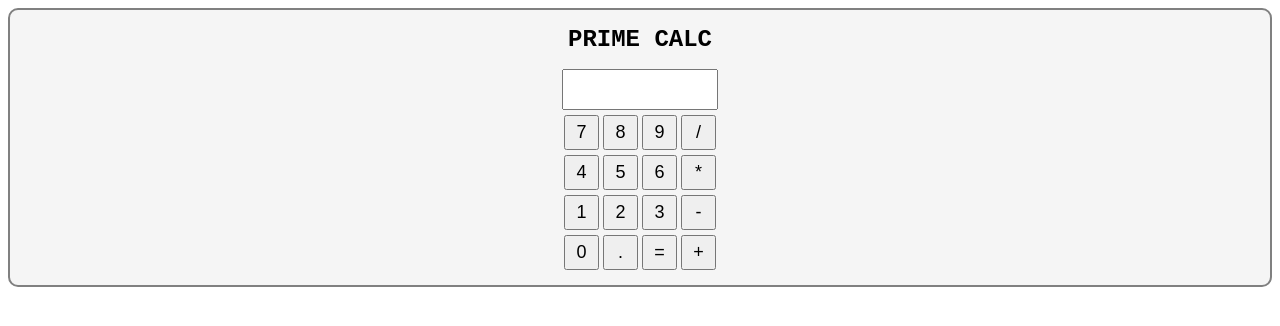
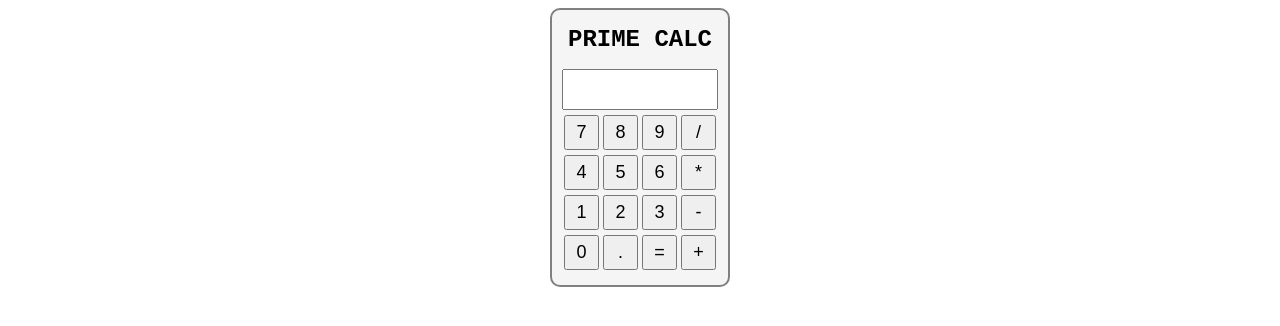
Before and after one commit to benjlaud1/weekend_challenge_2, a website: page public/views/index.html in a window 1280 px wide. Drawn offline with Linux system fonts and the light colour scheme; files that its build step writes are made by us from their sources; files whose address does not match are found by name.

Commit message:
Changed width in styles.css

```diff
--- a/public/views/styles.css
+++ b/public/views/styles.css
@@ -1,7 +1,8 @@
 #container {
   text-align: center;
   /* this width setting will most likely not work for you but in firefox will center the calculator on the screen*/
-  width: -moz-fit-content;
+  /*width: -moz-fit-content;*/
+  width: 156px;
   margin-left: auto;
   margin-right: auto;
   padding: 0px 10px 15px 10px;
```
